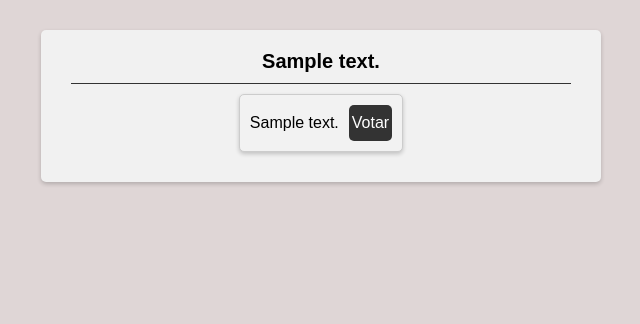
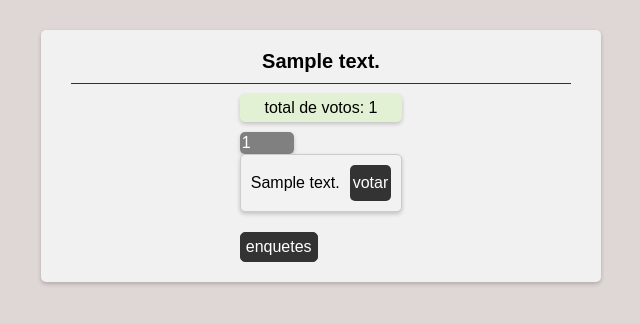
Before and after one commit to LucasNithael/Project-dsweb, a Django app: template polls/templates/polls/alternative.html in a window 1280 px wide. Shown: the part 100-424 px from the top of the page, without its empty margins (319-959 px from the left). Run offline with Django 4.2, Linux system fonts and the light colour scheme; tables that the repository leaves empty hold one stand-in row (values such as "Sample post"); the template is opened without the code that fills it: values that come from a table or form of the project are taken from there, most other values are stand-ins (such as "Sample title", 1, 10 or a date in 2020).

Commit message:
total vote

```diff
--- a/base_static/global/css/styles.css
+++ b/base_static/global/css/styles.css
@@ -40,6 +40,7 @@ color: white;
 
 .content{
     margin: auto;
+    position: relative;
 }
 
 .question-conteiner{
@@ -87,3 +88,43 @@ color: white;
     font-size: 20px;
     margin: 0;
 }
+
+
+.resultado{
+    border-radius: 5px;
+    background: #808080;
+    max-width: 50px;
+    color:black;
+    box-shadow: 0 2px 4px rgba(0, 0, 0, 0.2);
+    color: white;
+    padding: 2px;
+
+}
+
+
+.back-polls{
+    text-decoration: none;
+    margin-top: 10px;
+    border: #333333 solid 1px;
+    padding: 5px;
+    background: #333333;
+    float: left;
+    color: white;
+    border-radius: 5px;
+    transition: transform 0.3s ease;
+
+}
+
+.back-polls:hover{
+    transform: scale(1.1);
+}
+
+.total_vote{
+    border-radius: 5px;
+    display: flex;
+    box-shadow: 0 2px 4px rgba(0, 0, 0, 0.2);
+    margin-bottom: 10px;
+    padding: 5px;
+    background: #e2f1d4;
+    justify-content: center;
+}
--- a/polls/models.py
+++ b/polls/models.py
@@ -17,3 +17,5 @@ class Alternative(models.Model):
     question = models.ForeignKey(Question, on_delete = models.CASCADE)
     def __str__(self):
         return f"{self.id} - {self.text}"
+    def total_vote(self):
+        return self.vote
--- a/polls/templates/polls/alternative.html
+++ b/polls/templates/polls/alternative.html
@@ -4,12 +4,15 @@
 
 {% block h1 %}{{question.text}}{% endblock h1 %}
 {% block content %}
+<div class='total_vote'>total de votos: {{total_vote}}</div>
 
     {% for alternative in alternatives %}
-    <div class='question-conteiner'>
-        <p>{{alternative.text}}</p>
-        <a href="#">Votar</a>
-    </div>
+        <p class='resultado'>{{alternative.vote}}</p>
+        <div class='question-conteiner'>
+            <p>{{alternative.text}}</p>
+            <a href="{% url 'polls:vote' alternative.id %}">votar</a>
+        </div>
+
     {% endfor %}
-
+    <a href="{% url 'polls:index' %}" class='back-polls'>enquetes</a>
 {% endblock content %}
--- a/polls/urls.py
+++ b/polls/urls.py
@@ -5,5 +5,6 @@ app_name = 'polls'
 
 urlpatterns = [
     path('', views.index_view, name='index'),
-    path('polls/alternative/<int:question_id>', views.alternative_view, name='alternative'),
+    path('polls/alternative/<int:question_id>/', views.alternative_view, name='alternative'),
+    path('polls/vote/<int:alternative_id>/', views.vote_view, name='vote')
 ]
```
Also changed, not shown: polls/views.py (+18 -4 lines).
